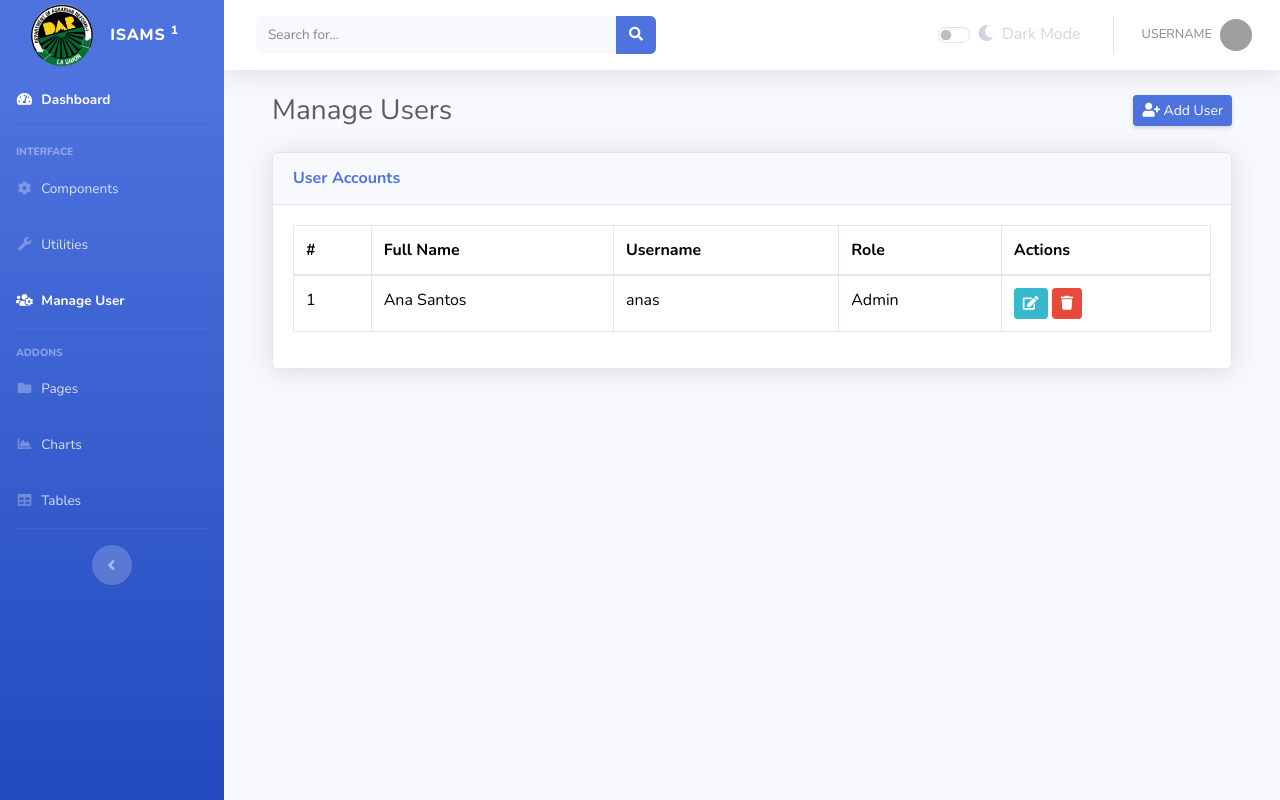
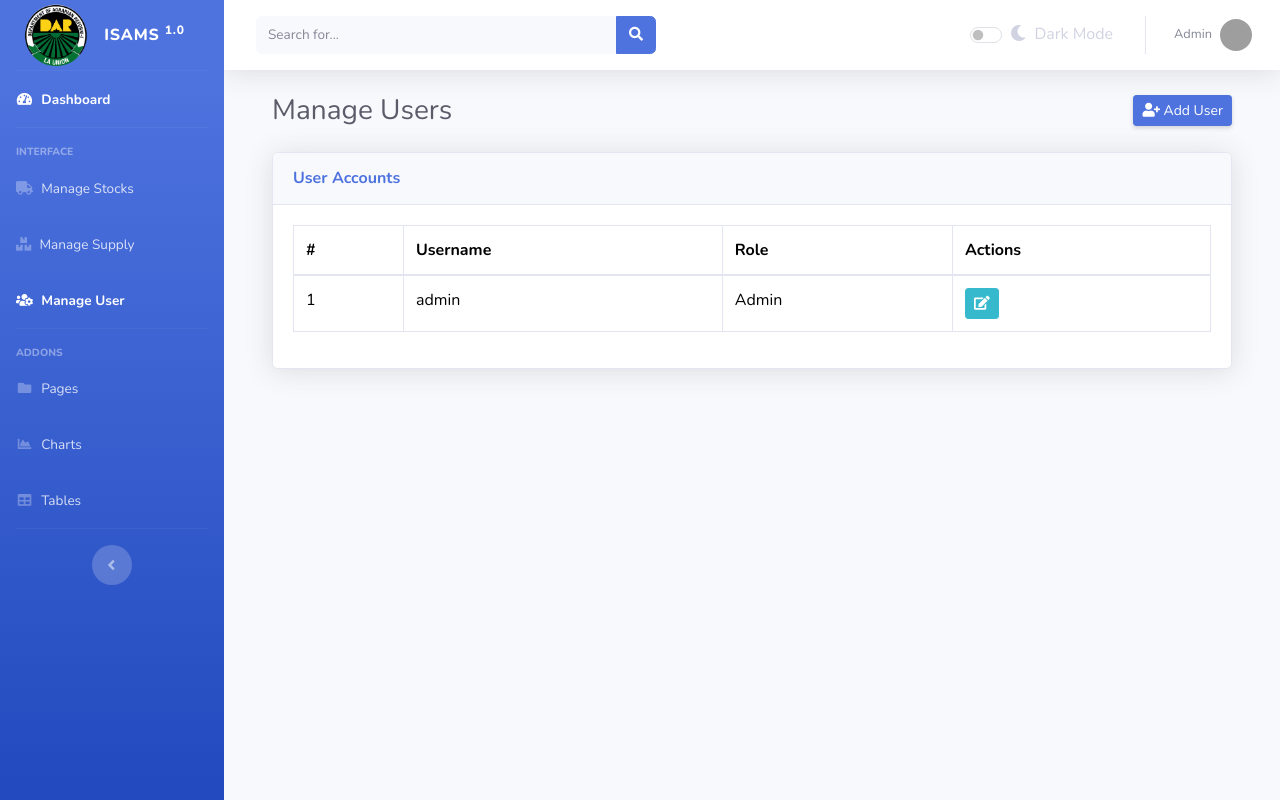
Before and after one commit to chrisneetcode/ivs, a PHP site: page /ivs/includes/index.php?page=manageuser in a window 1280 px wide. Run offline with PHP 8.4, Linux system fonts and the light colour scheme; a user stored in the database is signed in; data comes from the database, SQL or seed files in the repository; some libraries are stand-ins or nearby versions; grey boxes are pictures that could not be loaded.

Commit message:
Create User, fixed login.process.php, hashed password fixed

```diff
--- a/includes/conn.php
+++ b/includes/conn.php
@@ -1,6 +1,6 @@
 <?php
 if(!defined('DB_SERVER')){
-    require_once("../initialize.php");
+    require_once(__DIR__ . "/../initialize.php");
 }
 class DBConnection{
 
--- a/includes/sidebar.php
+++ b/includes/sidebar.php
@@ -3,10 +3,10 @@
 
             <!-- Sidebar - Brand -->
             <a class="sidebar-brand d-flex align-items-center justify-content-center" href="http://localhost/ivs/">
-                <div class="sidebar-brand-icon rotate-n-15">
+                <div class="sidebar-brand-icon ">
                 <img src="isv/../src/images/dar_logo.png" alt="Logo" style="width: 65px; height: 65px;">
                 </div>
-                <div class="sidebar-brand-text mx-3">ISAMS <sup>1</sup></div>
+                <div class="sidebar-brand-text mx-3">ISAMS <sup>1.0</sup></div>
             </a>
 
             <!-- Divider -->
@@ -27,39 +27,19 @@
                 Interface
             </div>
 
-            <!-- Nav Item - Pages Collapse Menu -->
-            <li class="nav-item">
-                <a class="nav-link collapsed" href="#" data-bs-toggle="collapse" data-bs-target="#collapseTwo"
-                    aria-expanded="true" aria-controls="collapseTwo">
-                    <i class="fas fa-fw fa-cog"></i>
-                    <span>Components</span>
+                                    <!-- Nav Item - Stocks -->
+            <li class="nav-item <?= $currentPage === 'managestocks' ? 'active' : '' ?>">
+                <a class="nav-link" href="index.php?page=managestocks">
+                    <i class="fas fa-truck"></i>
+                    <span>Manage Stocks</span>
                 </a>
-                <div id="collapseTwo" class="collapse" aria-labelledby="headingTwo" data-parent="#accordionSidebar">
-                    <div class="bg-white py-2 collapse-inner rounded">
-                        <h6 class="collapse-header">Custom Components:</h6>
-                        <a class="collapse-item" href="buttons.html">Buttons</a>
-                        <a class="collapse-item" href="cards.html">Cards</a>
-                    </div>
-                </div>
             </li>
-
-            <!-- Nav Item - Utilities Collapse Menu -->
-            <li class="nav-item">
-                <a class="nav-link collapsed" href="#" data-bs-toggle="collapse" data-bs-target="#collapseUtilities"
-                    aria-expanded="true" aria-controls="collapseUtilities">
-                    <i class="fas fa-fw fa-wrench"></i>
-                    <span>Utilities</span>
+                                    <!-- Nav Item - Supply -->
+            <li class="nav-item <?= $currentPage === 'managesupply' ? 'active' : '' ?>">
+                <a class="nav-link" href="index.php?page=managesupply">
+                    <i class="fas fa-boxes"></i>
+                    <span>Manage Supply</span>
                 </a>
-                <div id="collapseUtilities" class="collapse" aria-labelledby="headingUtilities"
-                    data-parent="#accordionSidebar">
-                    <div class="bg-white py-2 collapse-inner rounded">
-                        <h6 class="collapse-header">Custom Utilities:</h6>
-                        <a class="collapse-item" href="utilities-color.html">Colors</a>
-                        <a class="collapse-item" href="utilities-border.html">Borders</a>
-                        <a class="collapse-item" href="utilities-animation.html">Animations</a>
-                        <a class="collapse-item" href="utilities-other.html">Other</a>
-                    </div>
-                </div>
             </li>
                         <!-- Nav Item - Tables -->
             <li class="nav-item <?= $currentPage === 'manageuser' ? 'active' : '' ?>">
--- a/includes/topbar.php
+++ b/includes/topbar.php
@@ -62,7 +62,9 @@
                         <li class="nav-item dropdown no-arrow">
                             <a class="nav-link dropdown-toggle" href="#" id="userDropdown" role="button"
                                 data-bs-toggle="dropdown" aria-haspopup="true" aria-expanded="false">
-                                <span class="mr-2 d-none d-lg-inline text-gray-600 small"><?= htmlspecialchars($_SESSION['name'] ?? 'USERNAME') ?></span>
+                                <span class="mr-2 d-none d-lg-inline text-gray-600 small">
+                                    <?= isset($_SESSION['userlevel']) ? htmlspecialchars($_SESSION['userlevel']) : '' ?>
+                                </span>
                                 <img class="img-profile rounded-circle"
                                     src="img/undraw_profile.svg">
                             </a>
--- a/index.php
+++ b/index.php
@@ -44,6 +44,8 @@ require_once __DIR__ . "/includes/header.php";
         <!-- End Main Content -->
 
         <?php include __DIR__ . "/templates/modals/logout.modal.php"; ?>
+        <?php include __DIR__ . "/templates/modals/adduser.modal.php"; ?>
+
         <?php include __DIR__ . "/includes/footer.php"; ?>
 
     </div>
--- /dev/null
+++ b/templates/modals/adduser.modal.php
@@ -0,0 +1,42 @@
+<!-- Add User Modal -->
+<div class="modal fade" id="addUserModal" tabindex="-1" aria-labelledby="addUserModalLabel" aria-hidden="true">
+  <div class="modal-dialog" role="document">
+    <form method="POST" action="/ivs/includes/modalsconn/user.add.php">
+      <div class="modal-content">
+        <div class="modal-header">
+          <h5 class="modal-title" id="addUserModalLabel">Add New User</h5>
+          <button type="button" class="btn-close" data-bs-dismiss="modal" aria-label="Close"></button>
+        </div>
+
+        <div class="modal-body">
+          <!-- Username -->
+          <div class="mb-3">
+            <label for="username" class="form-label">Username</label>
+            <input type="text" name="username" id="username" class="form-control" required>
+          </div>
+
+          <!-- Password -->
+          <div class="mb-3">
+            <label for="password" class="form-label">Password</label>
+            <input type="password" name="password" id="password" class="form-control" required>
+          </div>
+
+          <!-- User Level Dropdown -->
+          <div class="mb-3">
+            <label for="userlevel" class="form-label">User Level</label>
+            <select name="userlevel" id="userlevel" class="form-select" required>
+              <option value="" disabled selected>Select user level</option>
+              <option value="Admin">Admin</option>
+              <option value="Staff">Staff</option>
+            </select>
+          </div>
+        </div>
+
+        <div class="modal-footer">
+          <button type="button" class="btn btn-secondary" data-bs-dismiss="modal">Cancel</button>
+          <button type="submit" class="btn btn-primary">Create User</button>
+        </div>
+      </div>
+    </form>
+  </div>
+</div>
--- a/templates/pages/manageuser.php
+++ b/templates/pages/manageuser.php
@@ -1,8 +1,19 @@
+<?php
+require_once __DIR__ . '/../../includes/conn.php';
+
+$db = new DBConnection();
+$conn = $db->conn;
+
+$query = "SELECT id, username, userlevel FROM tbl_user";
+$result = $conn->query($query);
+?>
+
 <div class="container-fluid">
     <!-- Page Heading -->
     <div class="d-sm-flex align-items-center justify-content-between mb-4">
         <h1 class="h3 mb-0 text-gray-800">Manage Users</h1>
-        <a href="#" class="btn btn-sm btn-primary shadow-sm"><i class="fas fa-user-plus"></i> Add User</a>
+        <a href="#" class="btn btn-sm btn-primary shadow-sm" data-bs-toggle="modal" data-bs-target="#addUserModal">
+            <i class="fas fa-user-plus"></i> Add User</a>
     </div>
 
     <!-- User Table -->
@@ -16,24 +27,28 @@
                     <thead>
                         <tr>
                             <th>#</th>
-                            <th>Full Name</th>
                             <th>Username</th>
                             <th>Role</th>
                             <th>Actions</th>
                         </tr>
                     </thead>
                     <tbody>
-                        <tr>
-                            <td>1</td>
-                            <td>Ana Santos</td>
-                            <td>anas</td>
-                            <td>Admin</td>
-                            <td>
-                                <button class="btn btn-sm btn-info"><i class="fas fa-edit"></i></button>
-                                <button class="btn btn-sm btn-danger"><i class="fas fa-trash"></i></button>
-                            </td>
-                        </tr>
-                        <!-- More rows later -->
+                        <?php if ($result && $result->num_rows > 0): ?>
+                            <?php while ($row = $result->fetch_assoc()): ?>
+                                <tr>
+                                    <td><?= htmlspecialchars($row['id']) ?></td>
+                                    <td><?= htmlspecialchars($row['username']) ?></td>
+                                    <td><?= htmlspecialchars($row['userlevel']) ?></td>
+                                    <td>
+                                        <button class="btn btn-sm btn-info"><i class="fas fa-edit"></i></button>
+                                    </td>
+                                </tr>
+                            <?php endwhile; ?>
+                        <?php else: ?>
+                            <tr>
+                                <td colspan="4" class="text-center">No users found.</td>
+                            </tr>
+                        <?php endif; ?>
                     </tbody>
                 </table>
             </div>
--- a/user/login.process.php
+++ b/user/login.process.php
@@ -14,15 +14,16 @@ if (empty($username) || empty($password)) {
     exit;
 }
 
-$stmt = $conn->prepare("SELECT id, username, password FROM tbl_user WHERE username = ?");
+$stmt = $conn->prepare("SELECT id, username, password, userlevel FROM tbl_user WHERE username = ?");
 $stmt->bind_param("s", $username);
 $stmt->execute();
 $result = $stmt->get_result();
 $user = $result->fetch_assoc();
 
-if ($user && $password === $user['password']) {
+    if ($user && password_verify($password, $user['password'])) {
     $_SESSION['user_id'] = $user['id'];
     $_SESSION['username'] = $user['username'];
+    $_SESSION['userlevel'] = $user['userlevel'];
     header("Location: ../index.php?page=dashboard");
     exit;
 } else {
```
Also changed, not shown: includes/modalsconn/user.add.php (added, +37 -0 lines), templates/pages/managestocks.php (added, +42 -0 lines), templates/pages/managesupply.php (added, +42 -0 lines), user/login.php (+4 -4 lines), css/user.login.css (line endings or trailing spaces).
